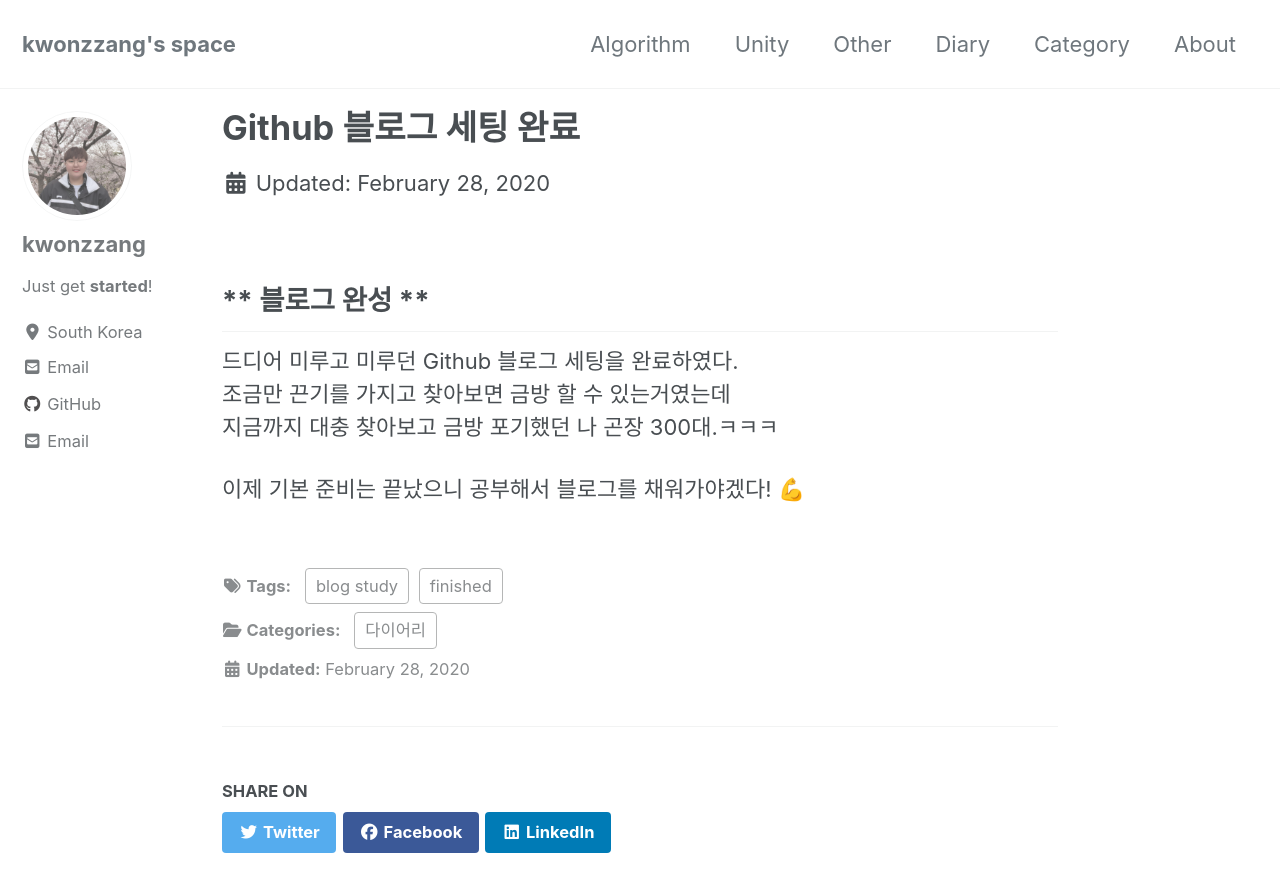
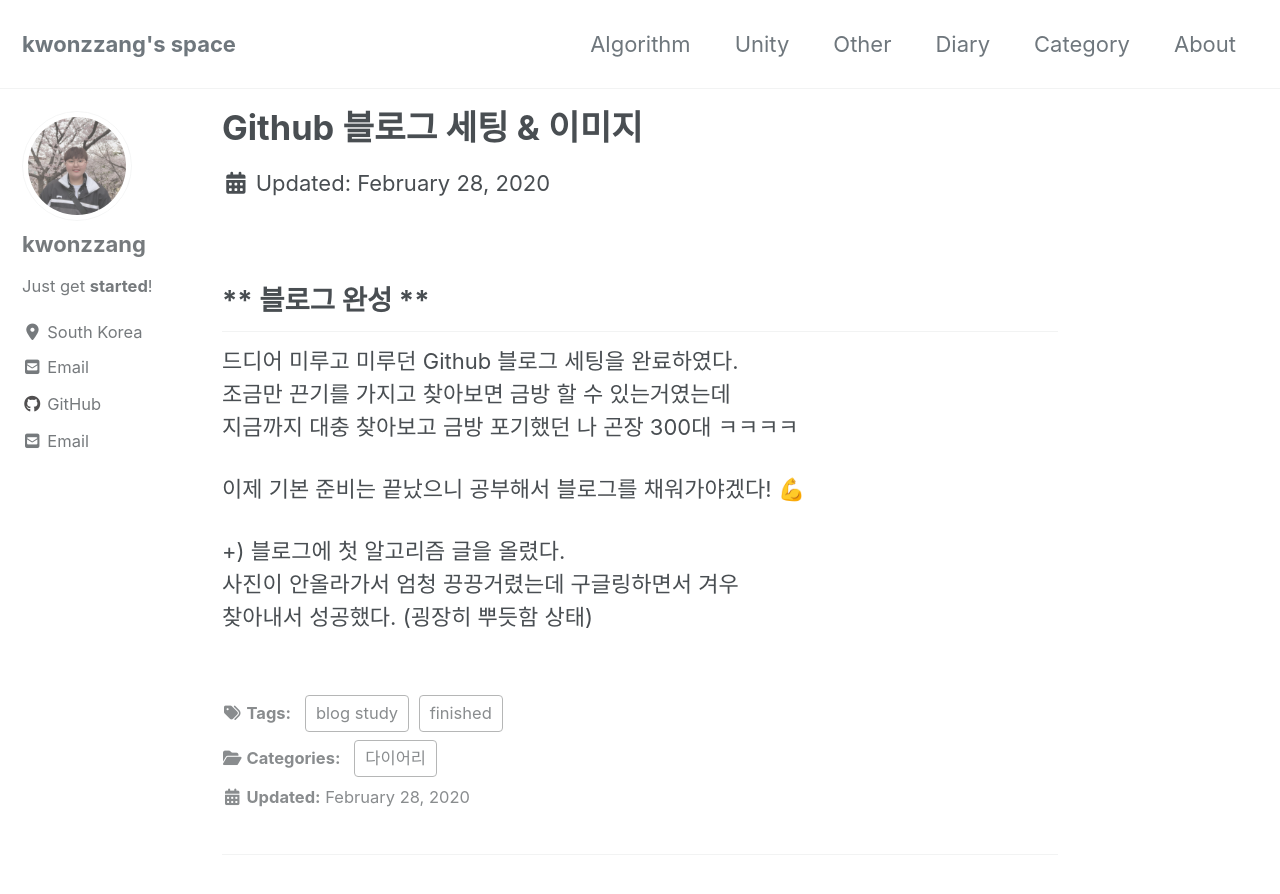
Before and after one commit to kwonZzang/kwonZzang.github.io, a Jekyll site: the page built from _posts/2020-02-28-diary0228.md, in a window 1280 px wide and 900 px high. Shown: the top 894 px of the window. Built offline with Jekyll 4.4.1, drawn with Linux system fonts in a browser that asks for light colours; cached includes are drawn as plain includes; nearby versions of some CDN libraries; some of the changed text lies outside the part shown.

```diff
--- a/_posts/2020-02-28-diary0228.md
+++ b/_posts/2020-02-28-diary0228.md
@@ -1,5 +1,5 @@
 ---
-title:  "Github 블로그 세팅 완료"
+title:  "Github 블로그 세팅 & 이미지"
 excerpt: "finished"
 
 categories:
@@ -16,6 +16,10 @@ last_modified_at: 2020-02-28T15:20:00-05:00
 
 드디어 미루고 미루던 Github 블로그 세팅을 완료하였다.
 조금만 끈기를 가지고 찾아보면 금방 할 수 있는거였는데
-지금까지 대충 찾아보고 금방 포기했던 나 곤장 300대.ㅋㅋㅋ
+지금까지 대충 찾아보고 금방 포기했던 나 곤장 300대 ㅋㅋㅋㅋ
 
 이제 기본 준비는 끝났으니 공부해서 블로그를 채워가야겠다! 💪
+
++) 블로그에 첫 알고리즘 글을 올렸다.
+사진이 안올라가서 엄청 끙끙거렸는데 구글링하면서 겨우
+찾아내서 성공했다. (굉장히 뿌듯함 상태)
```
Also changed, not shown: _posts/2020-02-28-image upload.md (added, +49 -0 lines), _posts/image/imageupload/성공1.PNG (added), _posts/image/imageupload/성공2.PNG (added), _posts/image/imageupload/성공3.PNG (added), _posts/image/imageupload/성공4.png (added), _posts/image/imageupload/성공5.PNG (added), _posts/image/imageupload/성공6.PNG (added), _posts/image/imageupload/성공7.PNG (added), _posts/image/imageupload/실패1.PNG (added).
